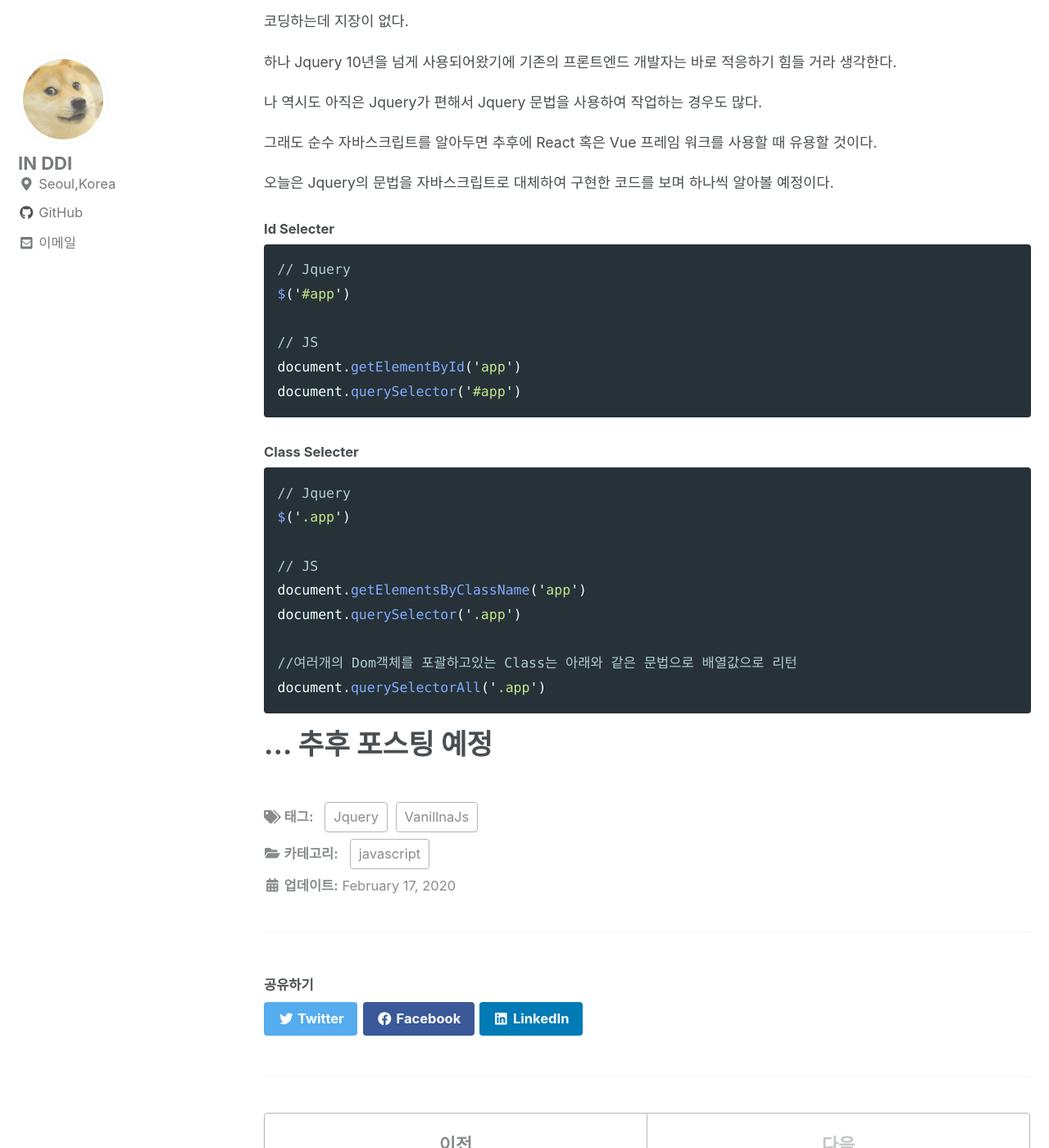
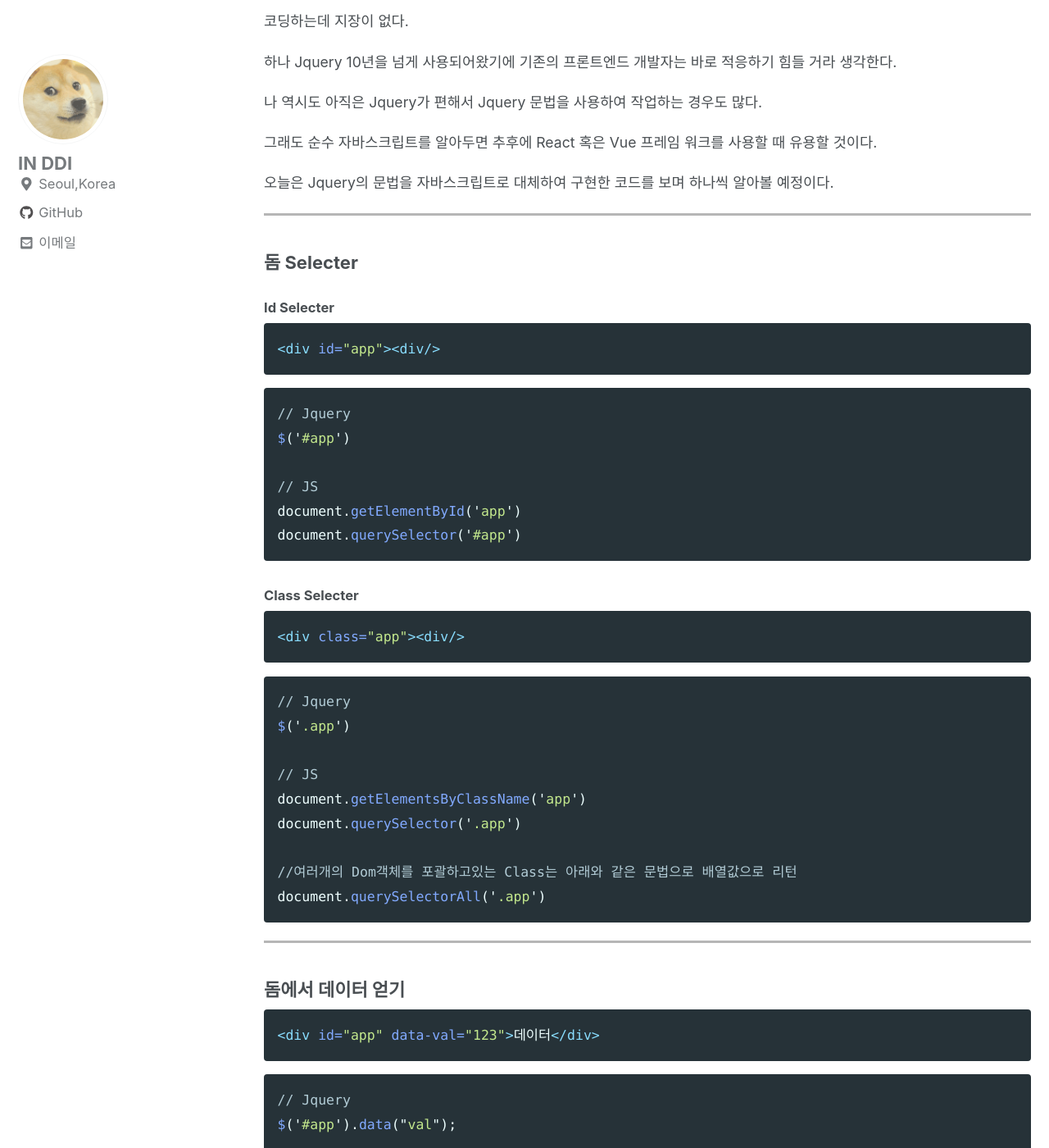
Before and after one commit to InSeok9068/inseok9068.github.io, a Jekyll site: the page built from _posts/javascript/2020-02-17-js-jquery-vanillajs.md, in a window 1280 px wide and 1400 px high, scrolled down 533 px. Shown: the whole window at 82% size. Built offline with Jekyll 4.4.1, drawn with Linux system fonts in a browser that asks for light colours; cached includes are drawn as plain includes; nearby versions of some CDN libraries; comment, search, counter and statistics services are not loaded; some of the changed text lies outside the part shown.

Commit message:
2020-02-17 Jquery -> VanillaJS 수정 및 SCSS 변경(HR)

````diff
--- a/_posts/javascript/2020-02-17-js-jquery-vanillajs.md
+++ b/_posts/javascript/2020-02-17-js-jquery-vanillajs.md
@@ -27,8 +27,16 @@ tags :
 
 오늘은 Jquery의 문법을 자바스크립트로 대체하여 구현한 코드를 보며 하나씩 알아볼 예정이다.
 
+---
+
+### 돔 Selecter
 
 #### Id Selecter
+
+```html
+<div id="app"><div/>
+```
+
 ```js
 // Jquery
 $('#app')
@@ -39,6 +47,11 @@ document.querySelector('#app')
 ```
 
 #### Class Selecter
+
+```html
+<div class="app"><div/>
+```
+
 ```js
 // Jquery
 $('.app')
@@ -51,4 +64,42 @@ document.querySelector('.app')
 document.querySelectorAll('.app')
 ```
 
-# ... 추후 포스팅 예정
+---
+
+### 돔에서 데이터 얻기
+
+```html
+<div id="app" data-val="123">데이터</div>
+```
+
+```js
+// Jquery
+$('#app').data("val");
+
+// JS
+document.getElementById('app').dataset.val
+```
+
+---
+
+### 이벤트 바인딩
+
+```html
+<button id="app" >버튼</button>
+```
+
+```js
+// Jquery
+$('#app').click(()=>{
+
+});
+
+// JS
+document.getElementById('app')addEventListener('click', () => {
+
+});
+```
+
+---
+
+# ... 추후 이어서 포스팅 예정
--- a/assets/css/main.scss
+++ b/assets/css/main.scss
@@ -23,6 +23,11 @@
 	font-size: 0.8em;
 }
 
+// content hr 굵기와 색상 조절
+.page__content hr {
+	border-top: 3px solid #b6b6b6;
+}
+
 // body {
 // 	font-family: 'Noto Sans KR', serif;
 // }
````
